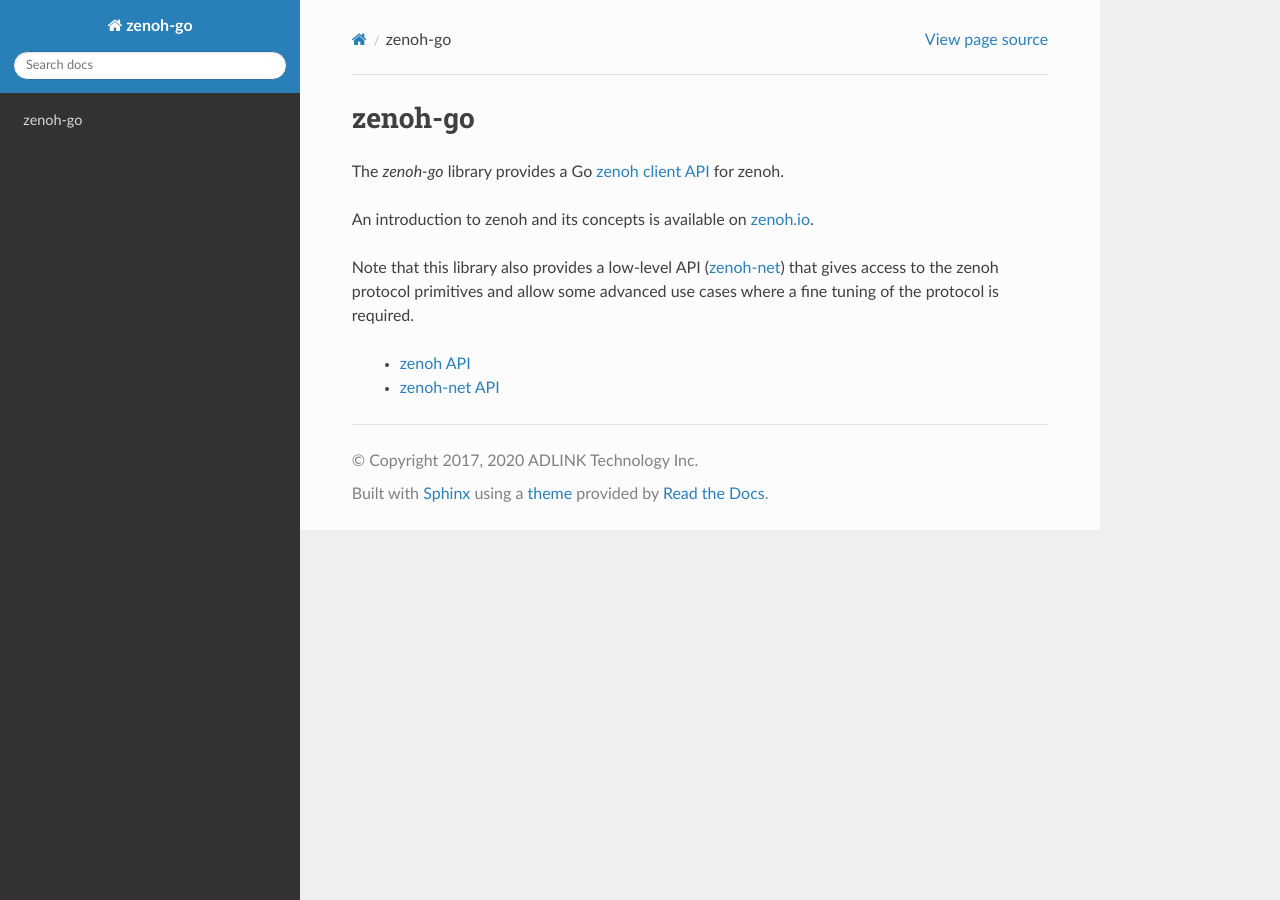
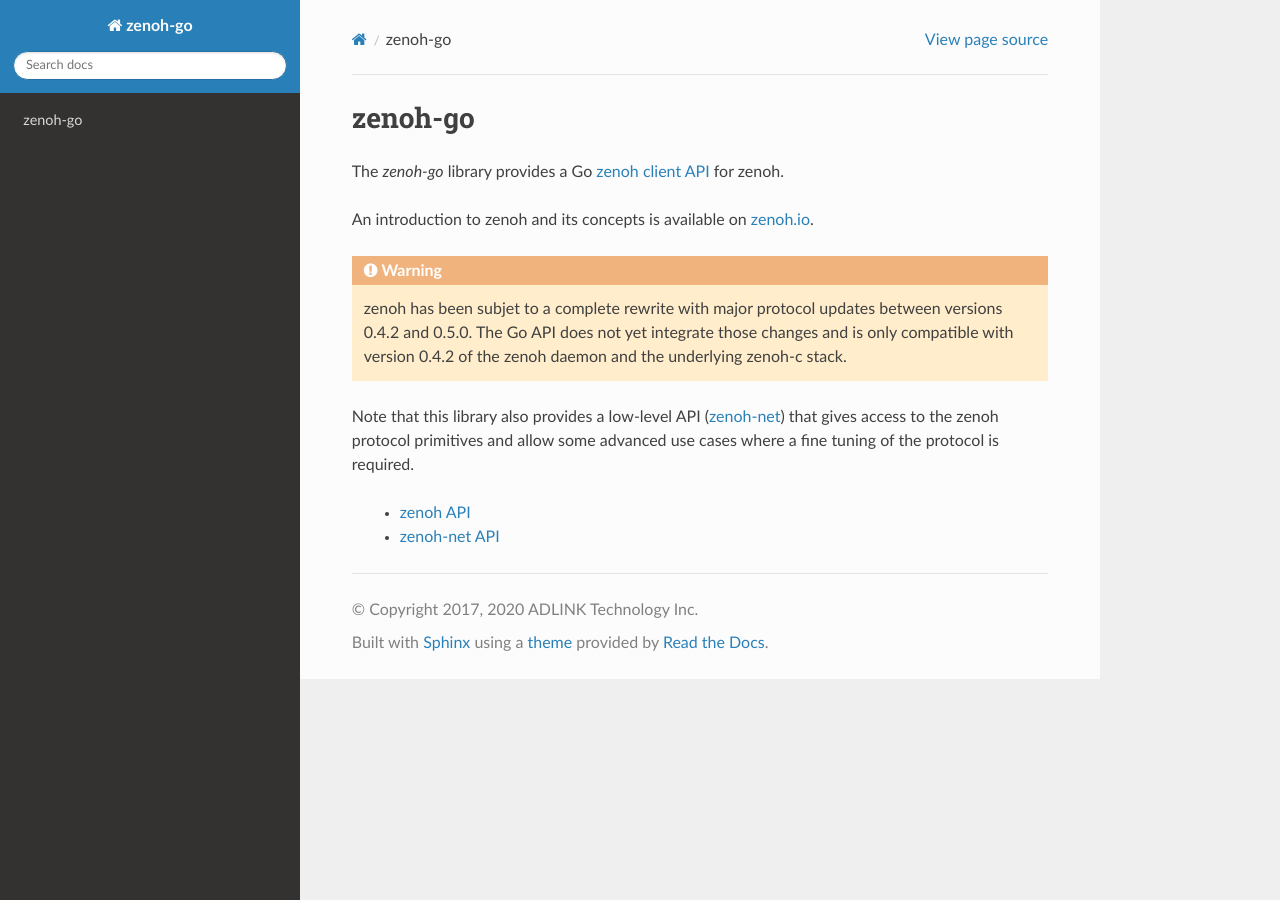
Before and after one commit to eclipse-zenoh/zenoh-go, a Sphinx documentation site: the page built from docs/index.rst, in a window 1280 px wide. Built offline with Sphinx 7.4.7 and the Read the Docs theme 2.0.0, drawn with Linux system fonts in a browser that asks for light colours.

Commit message:
Add incompatibility warnings

```diff
--- a/docs/index.rst
+++ b/docs/index.rst
@@ -20,6 +20,12 @@
 
 An introduction to zenoh and its concepts is available on `zenoh.io <https://zenoh.io>`_.
 
+.. warning::
+    zenoh has been subjet to a complete rewrite with major protocol updates between
+    versions 0.4.2 and 0.5.0. The Go API does not yet integrate those changes and is
+    only compatible with version 0.4.2 of the zenoh daemon and the underlying zenoh-c
+    stack.
+
 Note that this library also provides a low-level API (`zenoh-net <zenoh-net-api.html>`_)
 that gives access to the zenoh protocol primitives and allow some
 advanced use cases where a fine tuning of the protocol is required.
```
Also changed, not shown: README.md (+2 -0 lines).
